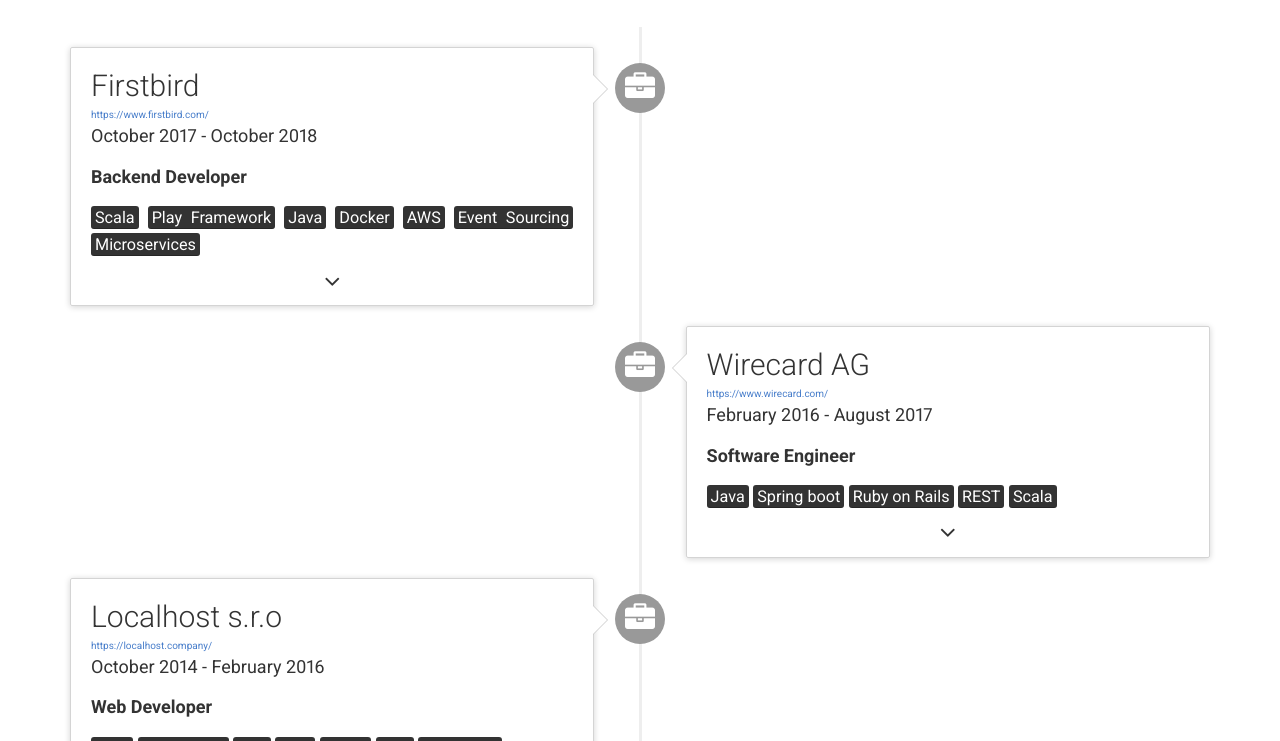
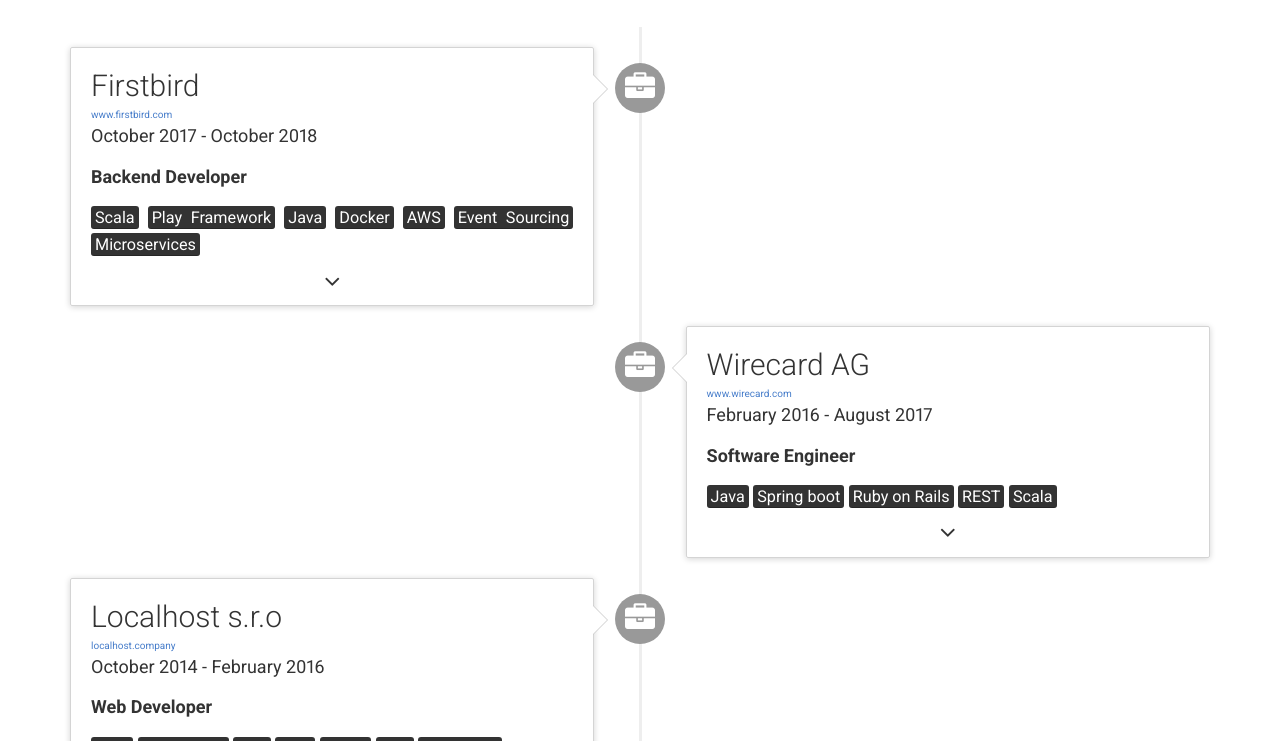
Before and after one commit to martin-morek/resume, a Jekyll site: the page built from index.md, in a window 1280 px wide. Shown: the part 602-1343 px from the top of the page. Built offline with Jekyll 4.4.1, drawn with Linux system fonts in a browser that asks for light colours; nearby versions of some CDN libraries; some of the changed lines change nothing that is shown.

Commit message:
Fixed experiences company links

```diff
--- a/_data/experience.yml
+++ b/_data/experience.yml
@@ -1,6 +1,6 @@
 # Experience template
 - company: Firstbird
-  link: https://www.firstbird.com/
+  link: www.firstbird.com
   job_title: Backend Developer
   dates: October 2017 - October 2018
   description: | # this will include new lines to allow paragraphs
@@ -9,7 +9,7 @@
   tags: <mark>Scala</mark> <mark>Play Framework</mark> <mark>Java</mark> <mark>Docker</mark> <mark>AWS</mark> <mark>Event Sourcing</mark> <mark>Microservices</mark>
 
 - company: Wirecard AG
-  link: https://www.wirecard.com/
+  link: www.wirecard.com
   job_title: Software Engineer
   dates: February 2016 - August 2017
   description: | # this will include new lines to allow paragraphs
@@ -18,7 +18,7 @@
   tags: <mark>Java</mark> <mark>Spring boot</mark> <mark>Ruby on Rails</mark> <mark>REST</mark> <mark>Scala</mark>
 
 - company: Localhost s.r.o
-  link: https://localhost.company/
+  link: localhost.company
   job_title: Web Developer
   dates: October 2014 - February 2016
   description: | # this will include new lines to allow paragraphs
```
